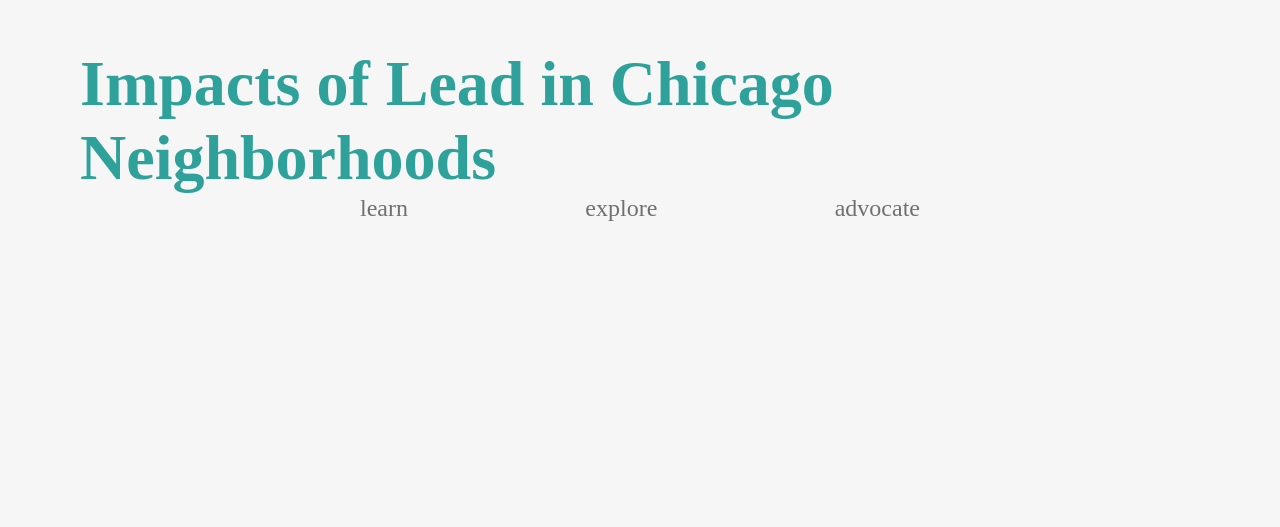
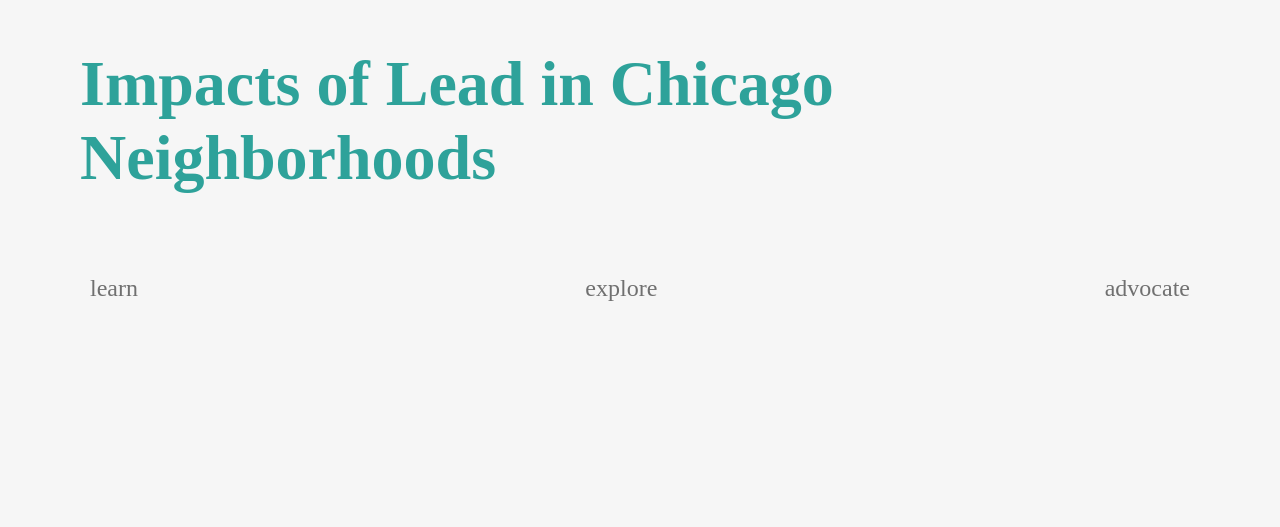
Before and after one commit to Chicago-Lead-Impact/lead-impact, a Next.js app: page / in a window 1280 px wide. Shown: the part 273-800 px from the top of the page. Built offline with nearby package versions, Linux system fonts and the light colour scheme.

Commit message:
Update CS to make links look better.

```diff
--- a/src/styles/globals.css
+++ b/src/styles/globals.css
@@ -98,10 +98,14 @@ body {
 a {
   color: inherit;
   text-decoration: none;
+  padding-left: 10px;
+  padding-right: 10px;
 }
 
 h1 {
-  font-size: 4em;
+  display: flex;
+  justify-content: center;
+  font-size: 8vh;
   color:#2EA29A;
 }
 
@@ -120,8 +124,7 @@ h2 {
   flex-direction: row;
   color:#707070;
   font-size: 1.5em;
-  padding-left: 25%;
-  padding-right: 25%;
+  padding-top: 10vh;
   justify-content: space-between;
 }
 
```
